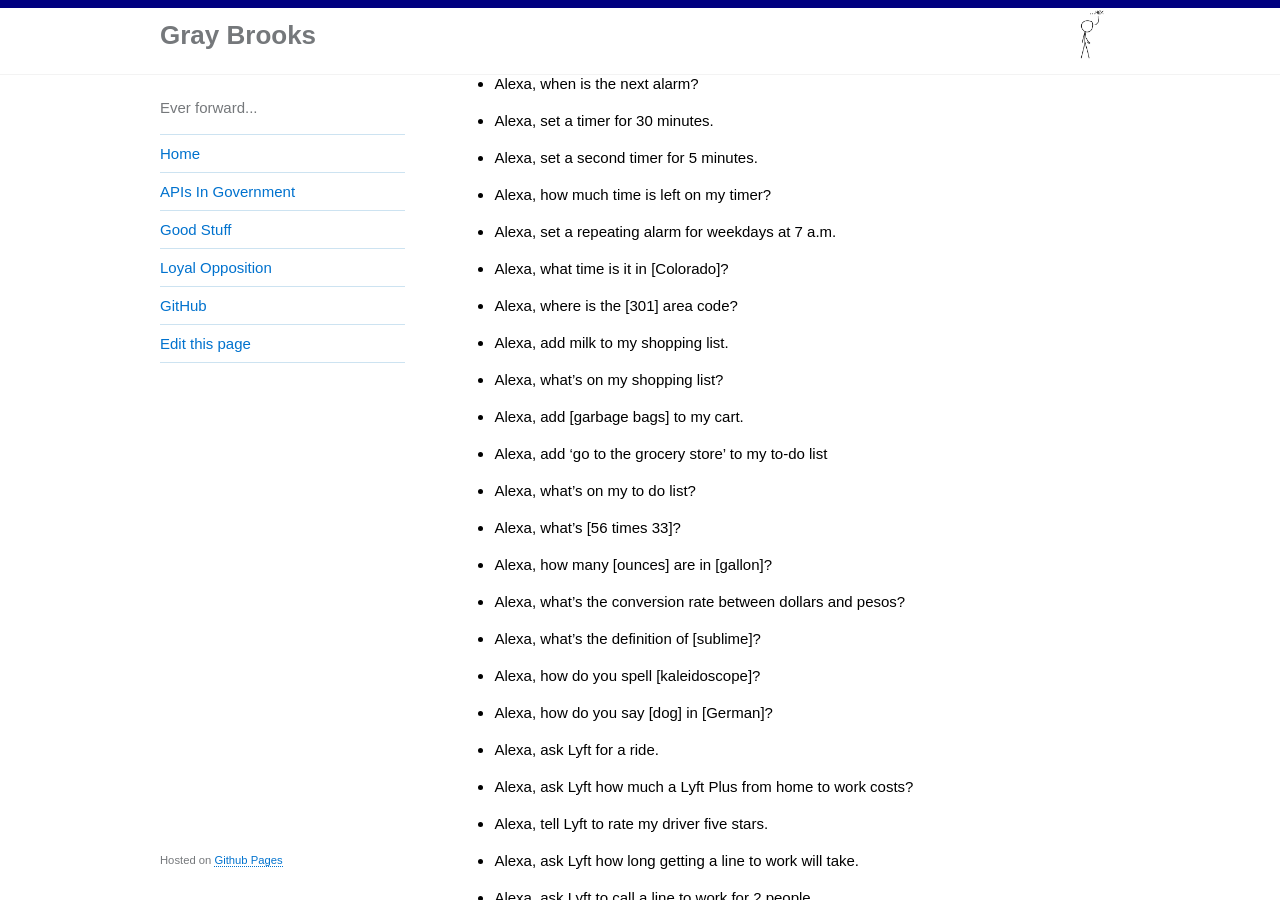
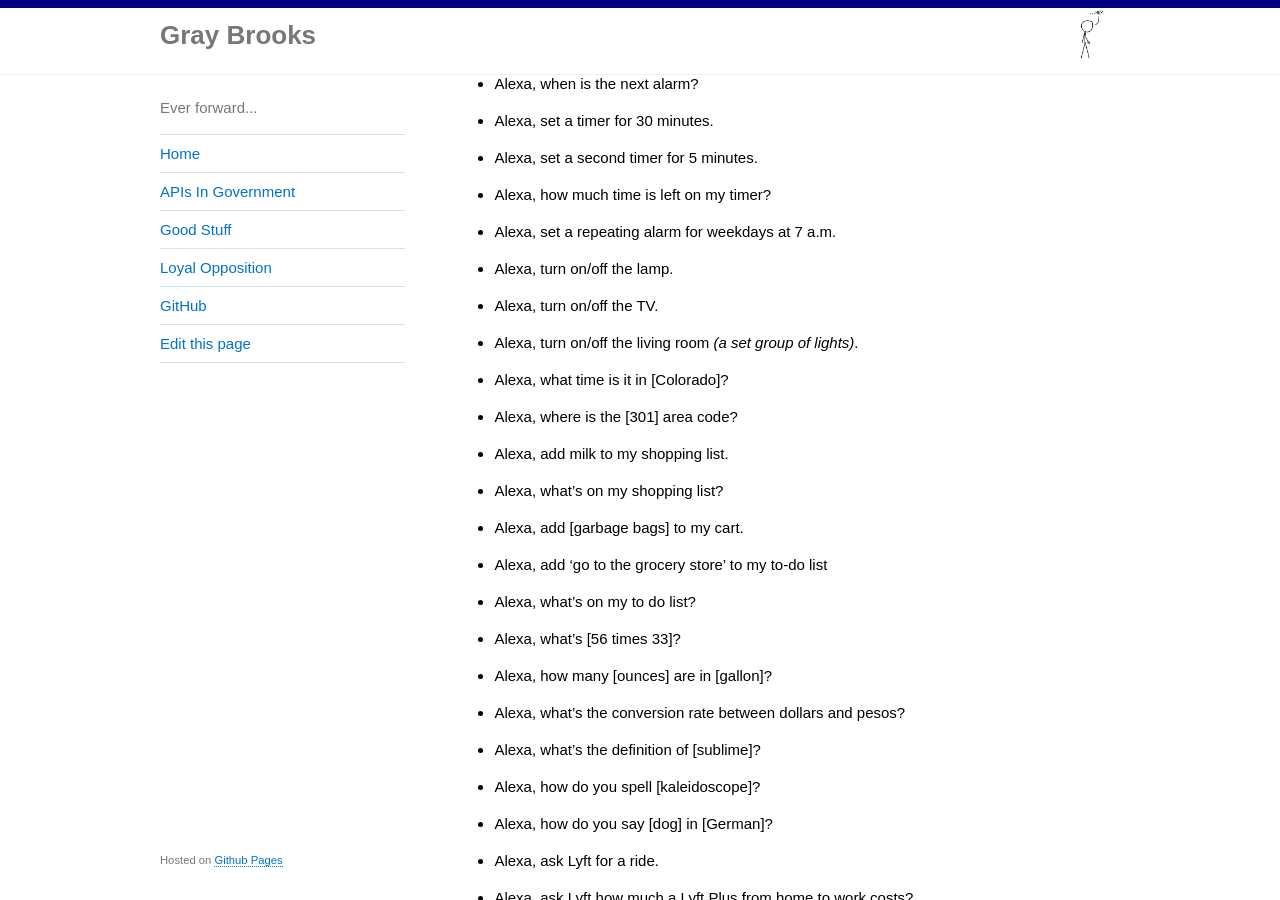
Before and after one commit to gbinal/gbinal.github.com, a Jekyll site: the page built from pages/smart-speaker.md, in a window 1280 px wide and 900 px high, scrolled down 1435 px. Built offline with Jekyll 4.4.1, drawn with Linux system fonts in a browser that asks for light colours; some of the changed text lies outside the part shown.

Commit message:
moving a few ideas

```diff
--- a/pages/smart-speaker.md
+++ b/pages/smart-speaker.md
@@ -47,6 +47,9 @@ These are some examples of commands I find useful so far:
 * Alexa, set a second timer for 5 minutes.
 * Alexa, how much time is left on my timer?
 * Alexa, set a repeating alarm for weekdays at 7 a.m.
+* Alexa, turn on/off the lamp.
+* Alexa, turn on/off the TV.
+* Alexa, turn on/off the living room _(a set group of lights)_.
 * Alexa, what time is it in [Colorado]?
 * Alexa, where is the [301] area code?
 * Alexa, add milk to my shopping list.
```
Also changed, not shown: other parts of pages/smart-speaker.md (+2 -2 lines).
